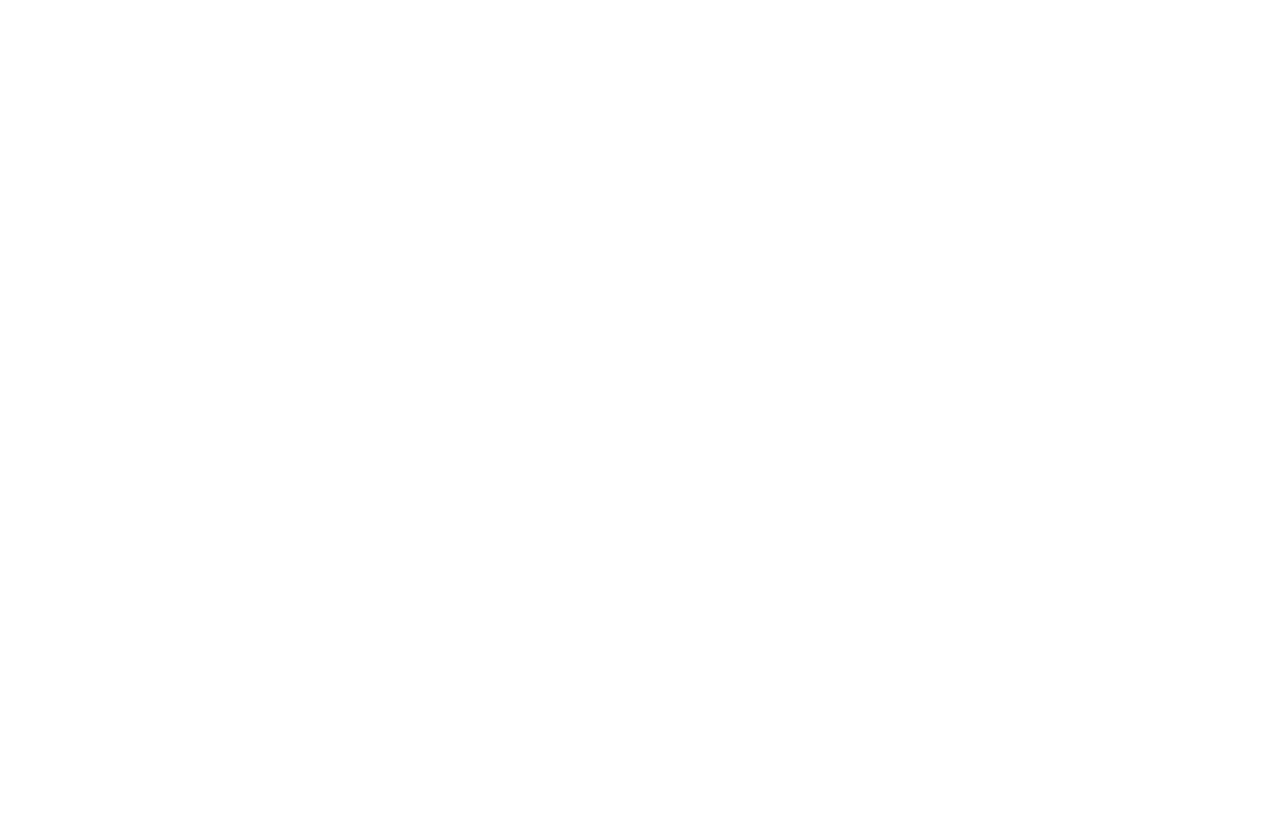
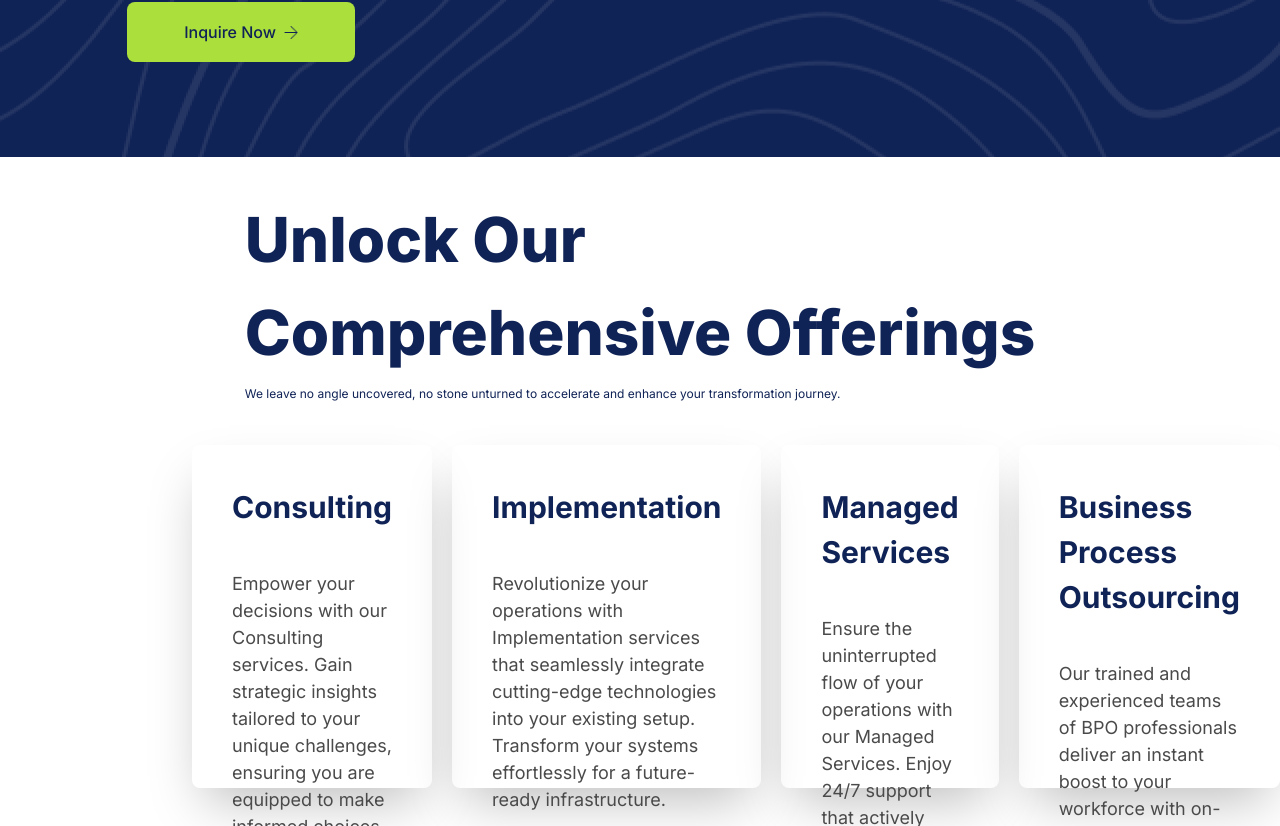
Before and after one commit to noumanas/endemandit, a Next.js app: page / in a window 1280 px wide. Shown: the part 3914-4740 px from the top of the page. Before the commit the page ends 3250 px from the top, so only its background shows below. Built offline with nearby package versions, Linux system fonts and the light colour scheme.

Commit message:
creating comperahansive offers compoenents

```diff
--- /dev/null
+++ b/app/components/ComperehansiveOffers.tsx
@@ -0,0 +1,39 @@
+import rightArrow from "../../public/assets/rightArrow.png";
+import Image from "next/image"
+import Workforce from "../../public/assets/Workforce.png"
+const data =[
+    {title:'Consulting',discription :'Empower your decisions with our Consulting services. Gain strategic insights tailored to your unique challenges, ensuring you are equipped to make informed choices that lead to lasting success.'},
+    {title:'Implementation', discription:"Revolutionize your operations with Implementation services that seamlessly integrate cutting-edge technologies into your existing setup. Transform your systems effortlessly for a future-ready infrastructure."},
+    {title:'Managed Services',discription:"Ensure the uninterrupted flow of your operations with our Managed Services. Enjoy 24/7 support that actively monitors, manages, and troubleshoots issues, providing you with the reliability and stability your business demands."},
+    {title:'Business Process Outsourcing',discription:"Our trained and experienced teams of BPO professionals deliver an instant boost to your workforce with on-time, high-quality results."}
+
+]
+
+
+
+export function ComperehansiveOffers(){
+    return(
+        <div className="pt-9 lg:px-40">
+            <div className="px-[20px] items-center flex flex-col lg:flex-row  justify-center">
+                <div className="text-center lg:text-left items-center flex flex-col justify-center lg:items-start ">
+                    <h1 className="font-extrabold text-[36px] font-Inter text-[#102356] lg:text-[62px]">Unlock Our <br/> Comprehensive Offerings</h1>
+                    <p className="text-[#102356] font-regular text-[12px] leading-[30px]">We leave no angle uncovered, no stone unturned to accelerate and enhance your transformation journey. </p>
+                </div>
+
+            </div>
+            <div className="flex gap-[20px] pt-9 flex-col lg:flex-row px-8">
+            {data.map((item,index) => (
+                       <div className="group lg:h-[343px] lg:w-[558px] rounded-lg shadow-2xl hover:bg-[#102356] hover:border-2 hover:border-[#ABE03C]">
+                            <p className="px-10 py-10 font-bold text-[30px] text-[#102356] group-hover:text-white ">
+                                {item.title}
+                            </p>
+                            <p className="px-10 lg:pb-0 group-hover:text-white  pb-10 font-regular text-[#4A4A4A] text-[18px]">
+                                {item.discription}
+                            </p>
+                       </div>
+                    ))}
+            </div>
+
+        </div>
+    )
+}
--- a/app/page.tsx
+++ b/app/page.tsx
@@ -4,7 +4,7 @@
 import { Harness } from "./components/Harness";
 import { Navigate } from "./components/Navigate";
 import { Augment } from "./components/Augment";
-
+import { ComperehansiveOffers } from "./components/ComperehansiveOffers";
 export default function Home() {
   return (
     <>
@@ -20,7 +20,15 @@
         <div className={`bg-[url(../public/assets/backgroundAugment.png)]`}>
           <Augment />
         </div>
+      <div className={`bg-[url(../public/assets/backgroundAugment.png)]`}>
+        <Augment/>
       </div>
+      <div>
+        <ComperehansiveOffers/>
+      </div>
+    </div>
+
+
     </>
   );
 }
```
